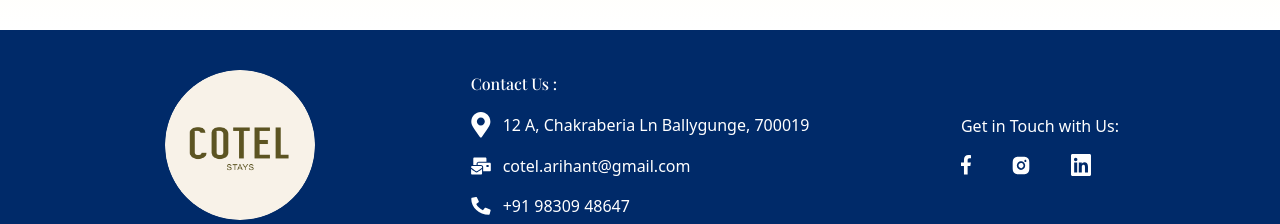
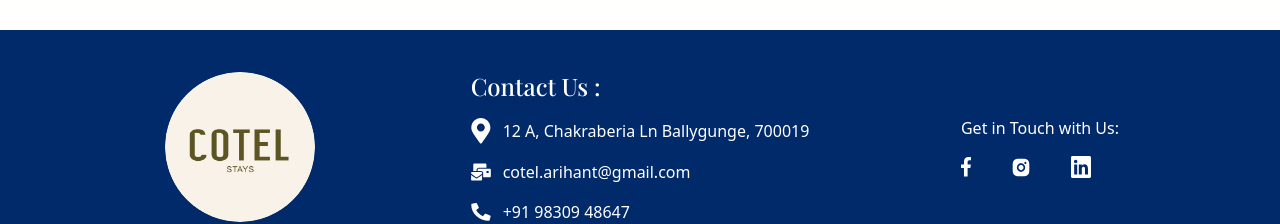
Before and after one commit to vedantnaik1008/influcon-digitals-assignment-vedant-naik, a React (Vite) app: page / in a window 1280 px wide. Shown: the part 3194-3418 px from the top of the page. Built offline with nearby package versions, Linux system fonts and the light colour scheme; a web font is replaced by a local one.

Commit message:
changed font size

```diff
--- a/src/components/Footer.jsx
+++ b/src/components/Footer.jsx
@@ -16,7 +16,7 @@
                   className='rounded-full w-[100px] h-[100px] md:w-[150px] md:h-[150px] object-cover md:justify-self-center'
               />
               <div className='md:justify-self-center'>
-                  <h3 className='font-playfair text-white font-medium mb-3'>
+                  <h3 className='font-playfair text-white text-2xl font-medium mb-3'>
                       Contact Us :
                   </h3>
                   <ul className='flex flex-col gap-4 mt-4'>
```
